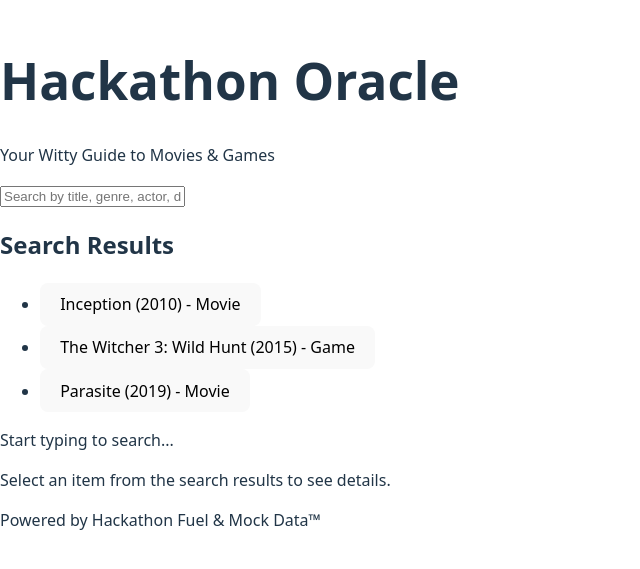
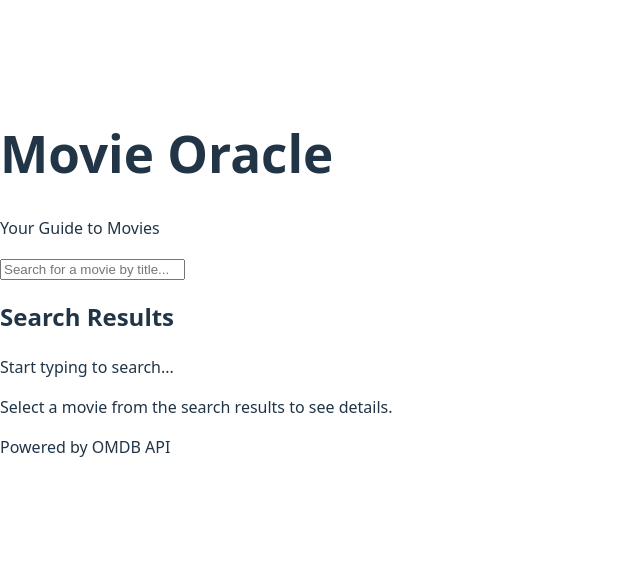
Before and after one commit to HackKU2025/MovieOracle, a React (Vite) app: page / in a window 1280 px wide. Shown: the part 125-694 px from the top of the page, without its empty margins (0-640 px from the left). Built offline with nearby package versions, Linux system fonts and the light colour scheme.

Commit message:
add API request for movie searching

```diff
--- a/src/App.jsx
+++ b/src/App.jsx
@@ -1,72 +1,7 @@
 import React, { useState, useEffect } from 'react';
 
-// --- Mock Data ---
-// In a real app, this would come from an API
-const mockData = [
-  {
-    id: 1,
-    title: "Inception",
-    type: "Movie",
-    year: 2010,
-    genre: ["Sci-Fi", "Action", "Thriller"],
-    plot: "A thief who steals corporate secrets through the use of dream-sharing technology is given the inverse task of planting an idea into the mind of a C.E.O., but his tragic past may doom the project and his team to disaster.",
-    themes: ["Dreams", "Reality", "Memory", "Grief"],
-    keywords: ["dream", "subconscious", "heist", "mind", "manipulation"],
-    director: "Christopher Nolan",
-    actors: ["Leonardo DiCaprio", "Joseph Gordon-Levitt", "Elliot Page"],
-    ratings: { imdb: 8.8, rottenTomatoes: "87%", metacritic: 74 },
-    reviews: [
-      "A visually stunning and intellectually engaging thriller.",
-      "Complex plot that rewards multiple viewings.",
-      "Nolan's masterpiece of intricate storytelling.",
-      "Sometimes confusing, but always captivating.",
-    ],
-    whereToWatch: ["Streaming Service A", "Rent on Platform B"],
-    publisher: null, // N/A for movies
-  },
-  {
-    id: 2,
-    title: "The Witcher 3: Wild Hunt",
-    type: "Game",
-    year: 2015,
-    genre: ["Action RPG", "Open World", "Fantasy"],
-    plot: "As Geralt of Rivia, a monster slayer for hire, you embark on an epic journey to find Ciri, a child of prophecy, while navigating a war-torn world and confronting the supernatural Wild Hunt.",
-    themes: ["Choice & Consequence", "War", "Found Family", "Destiny"],
-    keywords: ["monster hunting", "fantasy", "magic", "open world", "RPG"],
-    director: "Konrad Tomaszkiewicz, Mateusz Kanik, Sebastian Stępień",
-    actors: ["Doug Cockle (Geralt VO)", "Denise Gough (Yennefer VO)"], // Voice Actors
-    ratings: { ign: 9.3, gamespot: 10, metacritic: 92 },
-     reviews: [
-      "A landmark in open-world RPG design.",
-      "Incredible storytelling and deep characters.",
-      "Vast world filled with meaningful content.",
-      "Combat can be clunky at times, but the world pulls you in.",
-    ],
-    whereToWatch: ["Steam", "GOG", "PlayStation Store", "Xbox Store"], // Where to buy/play
-    publisher: "CD Projekt Red",
-  },
-   {
-    id: 3,
-    title: "Parasite",
-    type: "Movie",
-    year: 2019,
-    genre: ["Dark Comedy", "Thriller", "Drama"],
-    plot: "Greed and class discrimination threaten the newly formed symbiotic relationship between the wealthy Park family and the destitute Kim clan.",
-    themes: ["Class Struggle", "Social Inequality", "Family", "Deception"],
-    keywords: ["social commentary", "dark humor", "family", "wealth gap", "con"],
-    director: "Bong Joon Ho",
-    actors: ["Song Kang-ho", "Lee Sun-kyun", "Cho Yeo-jeong", "Choi Woo-shik", "Park So-dam"],
-    ratings: { imdb: 8.6, rottenTomatoes: "99%", metacritic: 96 },
-    reviews: [
-        "A masterful blend of genres that is both hilarious and deeply unsettling.",
-        "Bong Joon Ho delivers a scathing critique of capitalism.",
-        "Every frame is meticulously crafted.",
-        "A truly unpredictable and unforgettable film.",
-    ],
-    whereToWatch: ["Streaming Service C", "Rent on Platform D"],
-    publisher: null,
-  },
-];
+const API_KEY = '83392b0';
+const BASE_URL = 'https://www.omdbapi.com/';
 
 // --- Helper Function for AI Summary (Simulated) ---
 function generateAiSummary(reviews) {
@@ -87,8 +22,6 @@ function generateAiSummary(reviews) {
   };
 }
 
-// --- React Components ---
-
 // Simple Icon Placeholder (replace with actual icons like Lucide)
 const Icon = ({ name, className = "w-4 h-4 inline-block mr-1" }) => (
   <span className={className}>[{name}]</span> // Placeholder
@@ -98,40 +31,64 @@ const Icon = ({ name, className = "w-4 h-4 inline-block mr-1" }) => (
 function App() {
   const [searchTerm, setSearchTerm] = useState('');
   const [selectedItem, setSelectedItem] = useState(null);
-  const [filteredData, setFilteredData] = useState(mockData);
+  const [searchResults, setSearchResults] = useState([]);
+  const [loading, setLoading] = useState(false);
+  const [error, setError] = useState(null);
   const [aiResponse, setAiResponse] = useState({ summary: '', witty: '' });
 
-  // Effect to filter data when search term changes
+  // Effect to search when search term changes
   useEffect(() => {
+    const searchMovies = async () => {
       if (!searchTerm) {
-      setFilteredData(mockData); // Show all if search is empty
-      setSelectedItem(null); // Clear selection
-      setAiResponse({ summary: '', witty: '' }); // Clear AI response
+        setSearchResults([]);
+        setSelectedItem(null);
+        setAiResponse({ summary: '', witty: '' });
         return;
       }
 
-    const lowerSearchTerm = searchTerm.toLowerCase();
-    const results = mockData.filter(item =>
-      item.title.toLowerCase().includes(lowerSearchTerm) ||
-      item.genre.some(g => g.toLowerCase().includes(lowerSearchTerm)) ||
-      item.keywords.some(k => k.toLowerCase().includes(lowerSearchTerm)) ||
-      (item.director && item.director.toLowerCase().includes(lowerSearchTerm)) ||
-      (item.actors && item.actors.some(a => a.toLowerCase().includes(lowerSearchTerm))) ||
-      (item.publisher && item.publisher.toLowerCase().includes(lowerSearchTerm)) ||
-      item.year.toString().includes(lowerSearchTerm)
-    );
-    setFilteredData(results);
-    setSelectedItem(null); // Clear selection on new search
-     setAiResponse({ summary: '', witty: '' }); // Clear AI response
+      setLoading(true);
+      setError(null);
+
+      try {
+        const response = await fetch(`${BASE_URL}?apikey=${API_KEY}&s=${encodeURIComponent(searchTerm)}`);
+        const data = await response.json();
+
+        if (data.Response === 'True') {
+          setSearchResults(data.Search);
+        } else {
+          setSearchResults([]);
+          setError(data.Error || 'No results found');
+        }
+      } catch (err) {
+        setError('Failed to fetch data. Please try again.');
+        setSearchResults([]);
+      } finally {
+        setLoading(false);
+      }
+    };
+
+    const debounceTimer = setTimeout(searchMovies, 500);
+    return () => clearTimeout(debounceTimer);
   }, [searchTerm]);
 
   // Handle selecting an item from search results
-  const handleSelect = (item) => {
-    setSelectedItem(item);
-    if (item && item.reviews) {
-        setAiResponse(generateAiSummary(item.reviews));
+  const handleSelect = async (item) => {
+    setLoading(true);
+    try {
+      const response = await fetch(`${BASE_URL}?apikey=${API_KEY}&i=${item.imdbID}&plot=full`);
+      const data = await response.json();
+
+      if (data.Response === 'True') {
+        setSelectedItem(data);
+        // Generate AI summary based on the plot
+        setAiResponse(generateAiSummary([data.Plot]));
       } else {
-        setAiResponse({ summary: '', witty: '' });
+        setError('Failed to fetch movie details');
+      }
+    } catch (err) {
+      setError('Failed to fetch movie details');
+    } finally {
+      setLoading(false);
     }
   };
 
@@ -139,16 +96,16 @@ function App() {
     <div className="min-h-screen bg-gradient-to-br from-gray-900 to-gray-800 text-gray-100 font-sans p-4 md:p-8">
       <header className="text-center mb-8">
         <h1 className="text-4xl md:text-5xl font-bold text-transparent bg-clip-text bg-gradient-to-r from-purple-400 via-pink-500 to-red-500 mb-2">
-          Hackathon Oracle
+          Movie Oracle
         </h1>
-        <p className="text-lg text-gray-400">Your Witty Guide to Movies & Games</p>
+        <p className="text-lg text-gray-400">Your Guide to Movies</p>
       </header>
 
       {/* Search Bar */}
       <div className="mb-6 max-w-2xl mx-auto">
         <input
           type="text"
-          placeholder="Search by title, genre, actor, director, year..."
+          placeholder="Search for a movie by title..."
           value={searchTerm}
           onChange={(e) => setSearchTerm(e.target.value)}
           className="w-full p-3 rounded-lg bg-gray-700 border border-gray-600 placeholder-gray-500 text-white focus:outline-none focus:ring-2 focus:ring-purple-500 shadow-md"
@@ -157,34 +114,39 @@ function App() {
 
       {/* Results Area */}
       <div className="flex flex-col md:flex-row gap-6 max-w-6xl mx-auto">
-
         {/* Search Results List (Left Side) */}
         <div className="md:w-1/3 bg-gray-800 p-4 rounded-lg shadow-lg border border-gray-700 max-h-[60vh] overflow-y-auto">
           <h2 className="text-xl font-semibold mb-3 border-b border-gray-600 pb-2 text-gray-300">Search Results</h2>
-          {filteredData.length > 0 ? (
+          {loading && <p className="text-gray-400">Loading...</p>}
+          {error && <p className="text-red-400">{error}</p>}
+          {!loading && !error && searchResults.length > 0 ? (
             <ul className="space-y-2">
-              {filteredData.map(item => (
-                <li key={item.id}>
+              {searchResults.map(item => (
+                <li key={item.imdbID}>
                   <button
                     onClick={() => handleSelect(item)}
-                    className={`w-full text-left p-2 rounded hover:bg-gray-700 focus:outline-none focus:bg-purple-800 transition-colors duration-150 ${selectedItem?.id === item.id ? 'bg-purple-700 font-semibold' : 'bg-gray-750'}`}
+                    className={`w-full text-left p-2 rounded hover:bg-gray-700 focus:outline-none focus:bg-purple-800 transition-colors duration-150 ${selectedItem?.imdbID === item.imdbID ? 'bg-purple-700 font-semibold' : 'bg-gray-750'}`}
                   >
-                    {item.title} ({item.year}) - <span className="text-sm text-gray-400">{item.type}</span>
+                    {item.Title} ({item.Year})
                   </button>
                 </li>
               ))}
             </ul>
           ) : (
-             searchTerm && <p className="text-gray-400">No results found for "{searchTerm}". Try broadening your search!</p>
+            !loading && !error && searchTerm && <p className="text-gray-400">No results found for "{searchTerm}". Try a different search!</p>
           )}
           {!searchTerm && <p className="text-gray-400">Start typing to search...</p>}
         </div>
 
         {/* Selected Item Details (Right Side) */}
         <div className="md:w-2/3 bg-gray-800 p-6 rounded-lg shadow-lg border border-gray-700 min-h-[60vh]">
-          {selectedItem ? (
+          {loading && selectedItem ? (
+            <div className="flex items-center justify-center h-full">
+              <p className="text-gray-400">Loading movie details...</p>
+            </div>
+          ) : selectedItem ? (
             <div className="space-y-4 animate-fade-in">
-              <h2 className="text-3xl font-bold text-purple-400">{selectedItem.title} <span className="text-xl font-normal text-gray-400">({selectedItem.year})</span></h2>
+              <h2 className="text-3xl font-bold text-purple-400">{selectedItem.Title} <span className="text-xl font-normal text-gray-400">({selectedItem.Year})</span></h2>
 
               {/* AI Summary Section */}
               <div className="bg-gradient-to-r from-purple-900 to-indigo-900 p-4 rounded-lg border border-purple-700 shadow-inner">
@@ -195,56 +157,36 @@ function App() {
 
               {/* Details Grid */}
               <div className="grid grid-cols-1 md:grid-cols-2 gap-4 pt-4 border-t border-gray-700">
-                <div><strong className="text-gray-400">Genre:</strong> {selectedItem.genre.join(', ')}</div>
-                {selectedItem.director && <div><strong className="text-gray-400">Director:</strong> {selectedItem.director}</div>}
-                 {selectedItem.publisher && <div><strong className="text-gray-400">Publisher:</strong> {selectedItem.publisher}</div>}
-                <div><strong className="text-gray-400">Starring/VO:</strong> {selectedItem.actors.slice(0, 3).join(', ')}{selectedItem.actors.length > 3 ? '...' : ''}</div>
-                <div><strong className="text-gray-400">Where to Watch/Play:</strong> {selectedItem.whereToWatch.join(', ')}</div>
+                <div><strong className="text-gray-400">Genre:</strong> {selectedItem.Genre}</div>
+                <div><strong className="text-gray-400">Director:</strong> {selectedItem.Director}</div>
+                <div><strong className="text-gray-400">Actors:</strong> {selectedItem.Actors}</div>
+                <div><strong className="text-gray-400">Runtime:</strong> {selectedItem.Runtime}</div>
+                <div><strong className="text-gray-400">Rated:</strong> {selectedItem.Rated}</div>
+                <div><strong className="text-gray-400">IMDb Rating:</strong> {selectedItem.imdbRating}</div>
               </div>
 
               {/* Plot */}
               <div className="pt-4 border-t border-gray-700">
                 <h3 className="text-lg font-semibold text-gray-300 mb-1">Plot Summary:</h3>
-                 <p className="text-gray-400 text-sm">{selectedItem.plot}</p>
-              </div>
-
-              {/* Themes & Keywords */}
-               <div className="pt-4 border-t border-gray-700">
-                 <h3 className="text-lg font-semibold text-gray-300 mb-1">Themes:</h3>
-                 <div className="flex flex-wrap gap-2">
-                    {selectedItem.themes.map(theme => <span key={theme} className="bg-gray-700 text-xs px-2 py-1 rounded-full">{theme}</span>)}
-                 </div>
-                 <h3 className="text-lg font-semibold text-gray-300 mt-3 mb-1">Keywords:</h3>
-                 <div className="flex flex-wrap gap-2">
-                    {selectedItem.keywords.map(kw => <span key={kw} className="bg-gray-700 text-xs px-2 py-1 rounded-full">{kw}</span>)}
-                 </div>
+                <p className="text-gray-400 text-sm">{selectedItem.Plot}</p>
               </div>
 
               {/* Ratings */}
               <div className="pt-4 border-t border-gray-700">
                 <h3 className="text-lg font-semibold text-gray-300 mb-2">Ratings:</h3>
                 <div className="flex flex-wrap gap-4">
-                    {Object.entries(selectedItem.ratings).map(([source, rating]) => (
-                        <div key={source} className="text-center p-2 bg-gray-700 rounded">
-                            <div className="text-xs uppercase text-gray-400">{source}</div>
-                            <div className="text-lg font-bold text-purple-400">{rating}</div>
+                  {selectedItem.Ratings?.map((rating, index) => (
+                    <div key={index} className="text-center p-2 bg-gray-700 rounded">
+                      <div className="text-xs uppercase text-gray-400">{rating.Source}</div>
+                      <div className="text-lg font-bold text-purple-400">{rating.Value}</div>
                     </div>
                   ))}
                 </div>
               </div>
-
-               {/* Simulated Reviews */}
-              <div className="pt-4 border-t border-gray-700">
-                 <h3 className="text-lg font-semibold text-gray-300 mb-2">Review Snippets (Simulated):</h3>
-                 <ul className="list-disc list-inside space-y-1 text-sm text-gray-400 pl-2">
-                    {selectedItem.reviews.map((review, index) => <li key={index}>{review}</li>)}
-                 </ul>
-              </div>
-
             </div>
           ) : (
             <div className="flex items-center justify-center h-full">
-              <p className="text-gray-500 text-lg">Select an item from the search results to see details.</p>
+              <p className="text-gray-500 text-lg">Select a movie from the search results to see details.</p>
             </div>
           )}
         </div>
@@ -252,7 +194,7 @@ function App() {
 
       {/* Footer */}
       <footer className="text-center mt-8 text-gray-500 text-sm">
-        Powered by Hackathon Fuel & Mock Data™
+        Powered by OMDB API
       </footer>
 
       {/* Basic Fade-in Animation Style */}
```
Lines whose indentation alone changed are shown as unchanged.
